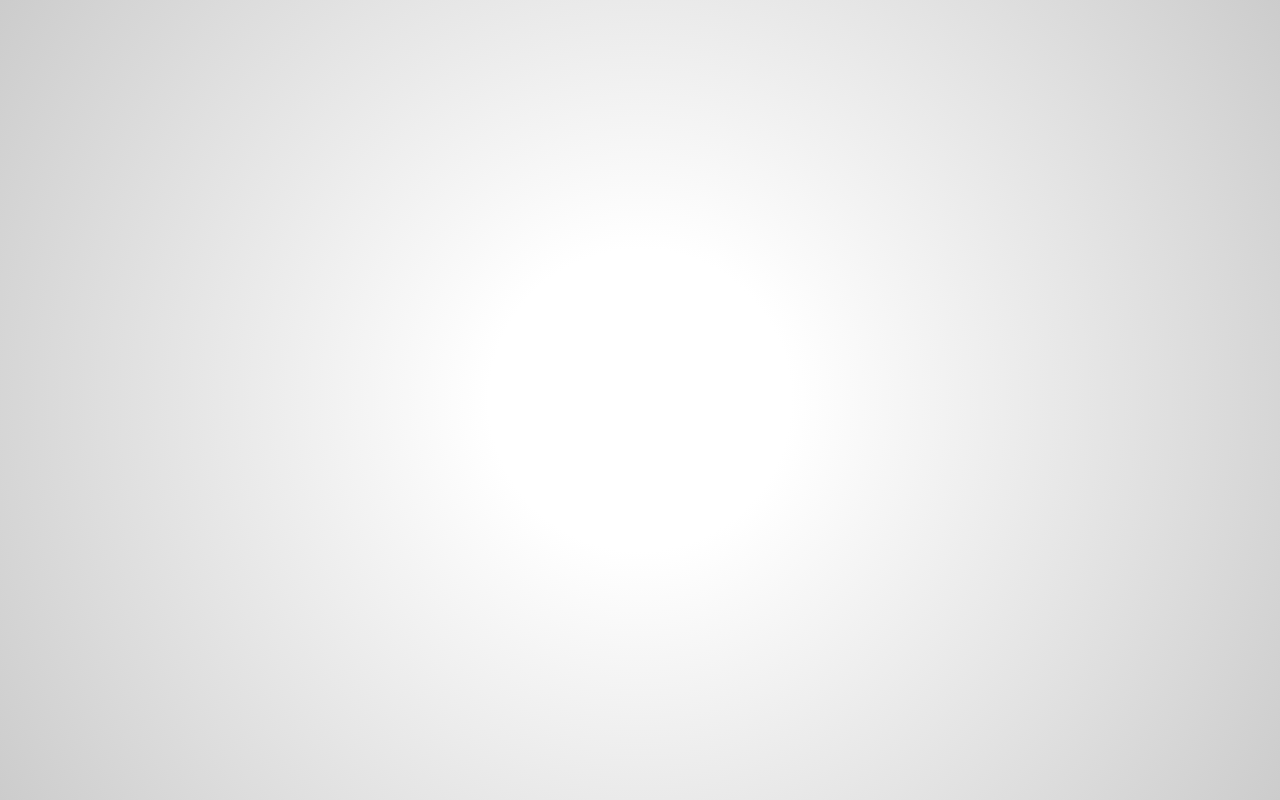
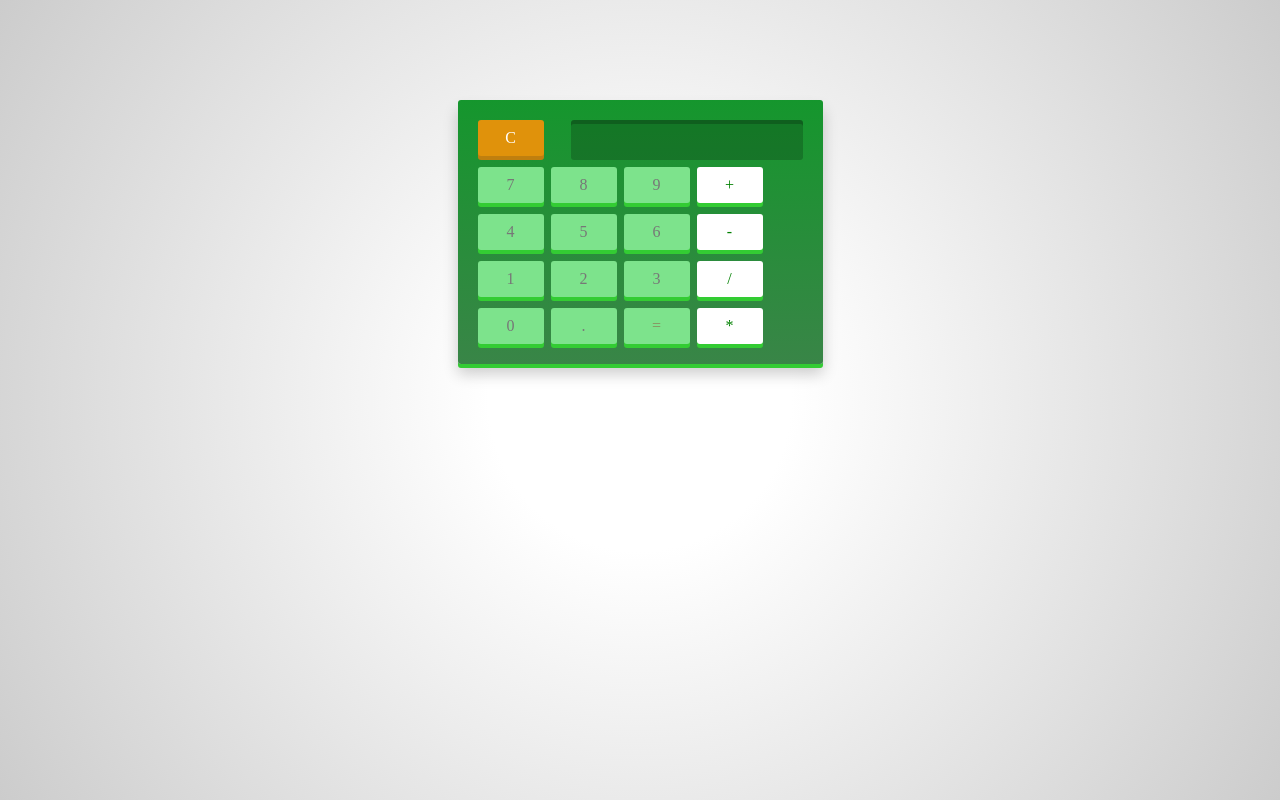
Before and after one commit to carramrod/calculator, a plain HTML site: page index.html in a window 1280 px wide. Drawn offline with Linux system fonts and the light colour scheme.

Commit message:
Update index.html
added all the buttons

```diff
--- a/index.html
+++ b/index.html
@@ -10,6 +10,36 @@
 
 <body>
 
+<div id="calculator">
+	<!-- clear key and input box -->
+	<div class="top">
+		<span class="clear">C</span>
+		<div class="input_box"></div>
+	</div>
+
+	<div class="keys">
+		<!-- operators and number  keys -->
+		<span>7</span>
+		<span>8</span>
+		<span>9</span>
+		<span class="operator">+</span>
+		<span>4</span>
+		<span>5</span>
+		<span>6</span>
+		<span class="operator">-</span>
+		<span>1</span>
+		<span>2</span>
+		<span>3</span>
+		<span class="operator">/</span>
+		<span>0</span>
+		<span>.</span>
+		<span class="eval">=</span>
+		<span class="operator">*</span>
+	</div>
+</div>
+
+<script src="calculate.js" type="text/javascript" ></script>
+
 
 </body>
 
```
